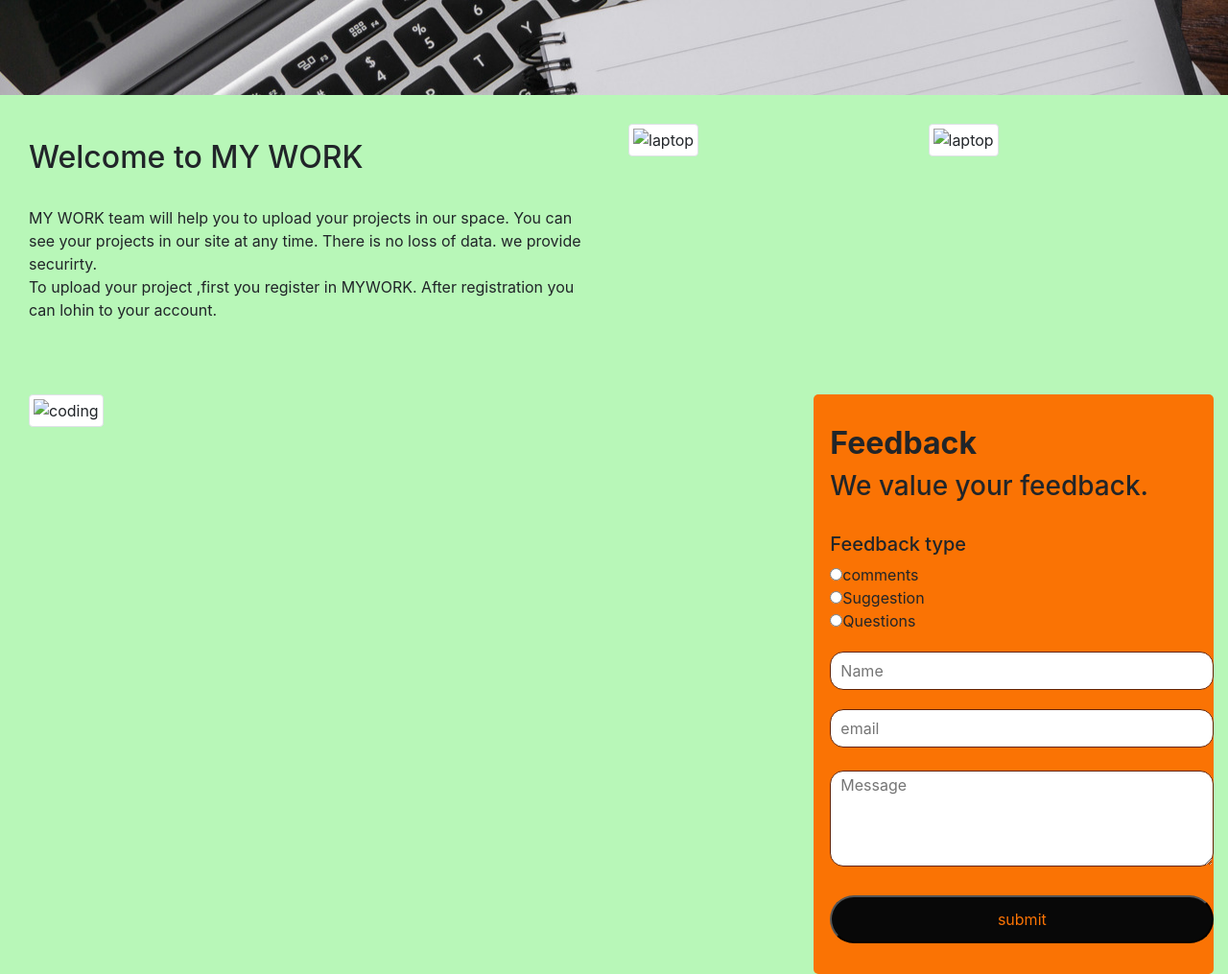
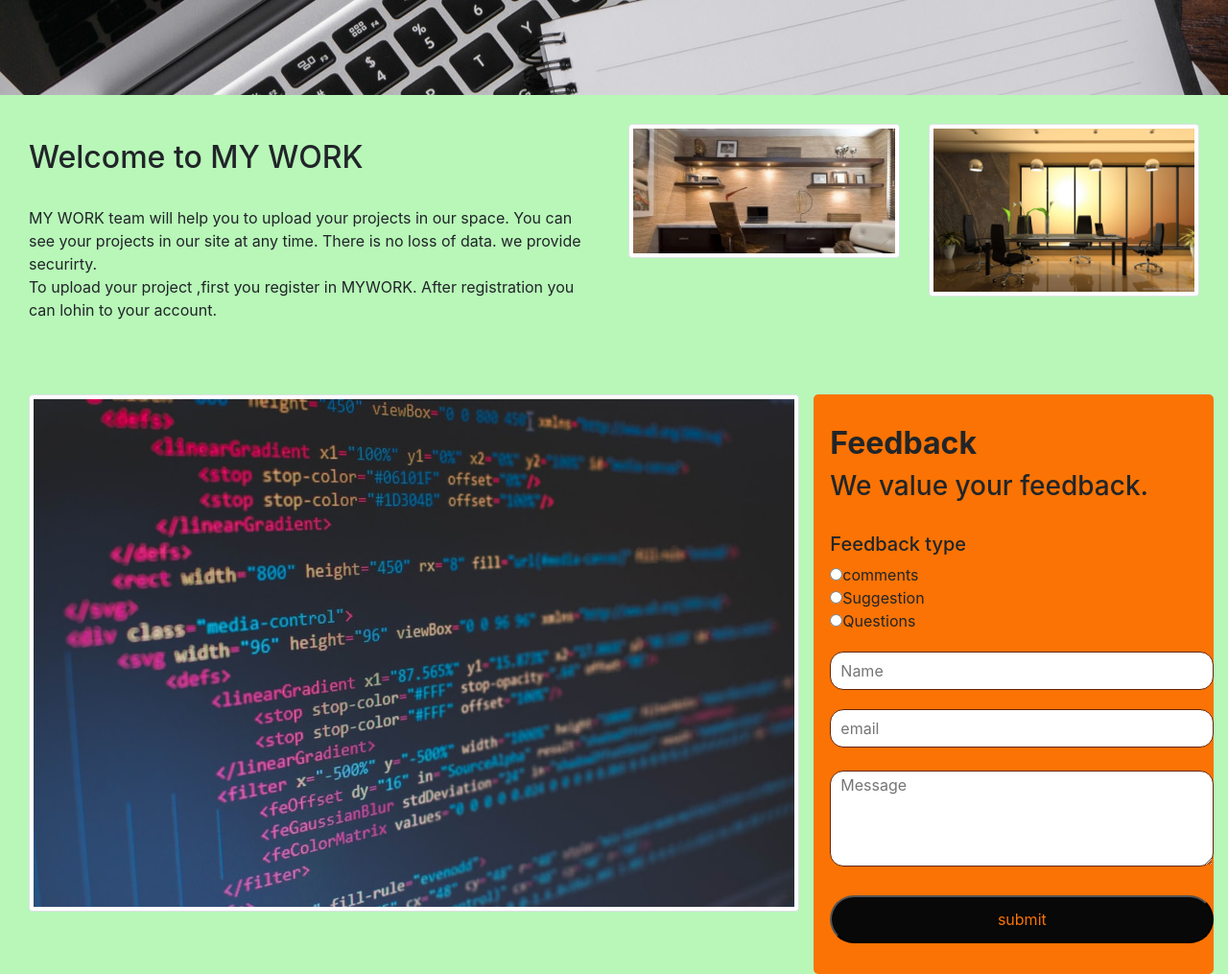
Before and after one commit to ashi-code/mywork, a plain HTML site: page index.html in a window 1280 px wide. Shown: the part 600-1615 px from the top of the page at 96% size. Drawn offline with nearby package versions, Linux system fonts and the light colour scheme; files whose address does not match are found by name.

Commit message:
Update index.html

```diff
--- a/index.html
+++ b/index.html
@@ -57,17 +57,17 @@
         </div>
         <!-------image------>
         <div class="img col-md-3">
-           <img src="image/img5.jpg" class="img-thumbnail" alt="laptop">
+           <img src="img5.jpg" class="img-thumbnail" alt="laptop">
         </div>
         <!--------image-->
         <div class="img col-md-3">
-          <img src="image/img3.jpg" class="img-thumbnail" alt="laptop">
+          <img src="img3.jpg" class="img-thumbnail" alt="laptop">
        </div>
       </div>
       <div class="row">
         <!------image-->
         <div class="img col-md-8">
-          <img src="image/img9.jpg" class="img-thumbnail" alt="coding">
+          <img src="img9.jpg" class="img-thumbnail" alt="coding">
         </div>
         <!-------Feedback form-->
         <div class="div4 col-md-4">
```
